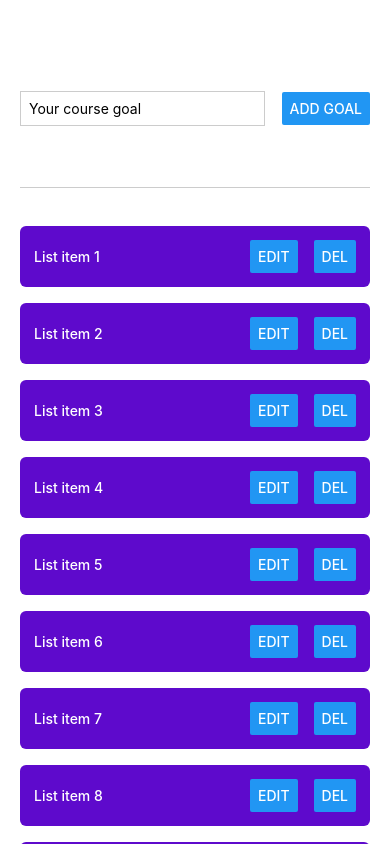
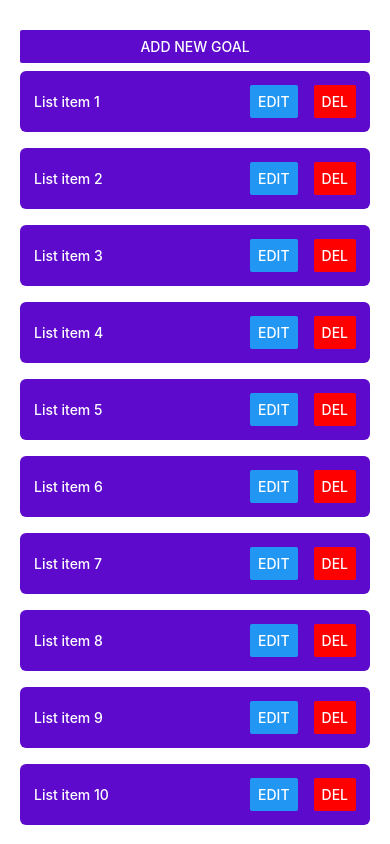
Before and after one commit to AwdreyCandido/course-goals-app, a React Native app: screen / in a window 390 px wide. Built offline with nearby package versions, Linux system fonts and the light colour scheme.

Commit message:
feat: creating add goal modal

```diff
--- a/App.js
+++ b/App.js
@@ -1,10 +1,11 @@
 import { useState } from "react";
-import { FlatList, StyleSheet, View } from "react-native";
+import { Button, FlatList, StyleSheet, View } from "react-native";
 
 import GoalItem from "./src/components/GoalItem";
 import GoalInput from "./src/components/GoalInput";
 
 export default function App() {
+  const [toggleModal, setToggleModal] = useState(false);
   const [goalsList, setGoalsList] = useState([
     { id: 1, text: "List item 1" },
     { id: 2, text: "List item 2" },
@@ -31,9 +32,22 @@ export default function App() {
     ]);
   }
 
+  function toggleModalHandler() {
+    setToggleModal(!toggleModal);
+  }
+
   return (
     <View style={styles.appContainer}>
-      <GoalInput onAddGoal={addGoalHandler} />
+      <Button
+        color="#5e0acc"
+        title="Add New Goal"
+        onPress={toggleModalHandler}
+      />
+      <GoalInput
+        visible={toggleModal}
+        onToggleModal={toggleModalHandler}
+        onAddGoal={addGoalHandler}
+      />
       <View style={styles.goalsContainer}>
         <FlatList
           data={goalsList}
@@ -55,8 +69,10 @@ const styles = StyleSheet.create({
     flex: 1,
     paddingTop: 30,
     paddingHorizontal: 20,
+    justifyContent: 'center'
   },
   goalsContainer: {
     flex: 4,
   },
+
 });
--- /dev/null
+++ b/src/components/CustomButton.js
@@ -0,0 +1,26 @@
+import { Pressable, Text, StyleSheet } from "react-native";
+
+function CustomButtom({ onPress, title }) {
+  return (
+    <Pressable style={styles.button} onPress={onPress}>
+      <Text style={styles.title}>{title}</Text>
+    </Pressable>
+  );
+}
+
+const styles = StyleSheet.create({
+  button: {
+    width: "100%",
+    alignItems: "center",
+    padding: 14,
+    borderRadius: 6,
+    backgroundColor: "#5e0acc",
+  },
+  title: {
+    fontSize: 16,
+    fontWeight: "500",
+    color: "white",
+  },
+});
+
+export default CustomButtom;
--- a/src/components/GoalInput.js
+++ b/src/components/GoalInput.js
@@ -1,7 +1,15 @@
 import { useState } from "react";
-import { View, TextInput, Button, StyleSheet } from "react-native";
+import {
+  View,
+  TextInput,
+  Text,
+  StyleSheet,
+  Modal,
+  Pressable,
+} from "react-native";
+import CustomButtom from "./CustomButton";
 
-function GoalInput({ onAddGoal }) {
+function GoalInput({ onAddGoal, onToggleModal, visible }) {
   const [goalText, setGoalText] = useState("");
 
   function goalInputHandler(enteredText) {
@@ -14,34 +22,68 @@ function GoalInput({ onAddGoal }) {
   }
 
   return (
+    <Modal
+      statusBarTranslucent={true}
+      transparent={true}
+      visible={visible}
+      animationType="fade"
+    >
+      <Pressable style={styles.backdrop} onPress={onToggleModal}></Pressable>
+
+      <View style={styles.modal}>
         <View style={styles.inputContainer}>
+          <Text style={styles.title}>Enter your next goal</Text>
           <TextInput
             style={styles.textInput}
             placeholder="Your course goal"
             value={goalText}
             onChangeText={goalInputHandler}
           />
-      <Button onPress={addGoalHandler} title="Add Goal" />
+          <View style={styles.buttonContainer}>
+            <CustomButtom onPress={addGoalHandler} title="Add Goal" />
+            <CustomButtom onPress={onToggleModal} title="Close Modal" />
           </View>
+        </View>
+      </View>
+    </Modal>
   );
 }
 
 const styles = StyleSheet.create({
+  title: { fontSize: 18, marginBottom: 15, fontWeight: "600" },
   inputContainer: {
-    flex: 1,
-    flexDirection: "row",
-    justifyContent: "space-between",
-    alignItems: "center",
-    marginBottom: 30,
-    borderBottomWidth: 1,
-    borderBottomColor: "#ccc",
+    height: "auto",
+    justifyContent: "center",
   },
   textInput: {
     borderWidth: 1,
     borderColor: "#ccc",
-    width: "70%",
-    marginRight: 8,
+    borderRadius: 10,
+    width: "100%",
     padding: 8,
+  },
+  modal: {
+    padding: 20,
+    alignSelf: "center",
+    backgroundColor: "white",
+    borderRadius: 20,
+    borderWidth: 2,
+    borderColor: "#5e0acc",
+    elevation: 10,
+    width: "80%",
+    position: "absolute",
+    top: "35%",
+  },
+  buttonContainer: {
+    width: "100%",
+    marginTop: 25,
+    rowGap: 10,
+  },
+  backdrop: {
+    flex: 1,
+    width: "100%",
+    backgroundColor: "#333",
+    opacity: 0.8,
   },
 });
 
--- a/src/components/GoalItem.js
+++ b/src/components/GoalItem.js
@@ -11,7 +11,7 @@ function GoalItem({ goal, onDeleteGoal }) {
       <Text style={styles.goalText}>{goal.text}</Text>
       <View style={styles.buttonContainer}>
         <Button title="edit" />
-        <Button onPress={deleteGoalHandler.bind(this, goal.id)} title="del" />
+        <Button color={'red'} onPress={deleteGoalHandler.bind(this, goal.id)} title="del" />
       </View>
     </View>
   );
```
Lines whose indentation alone changed are shown as unchanged.
